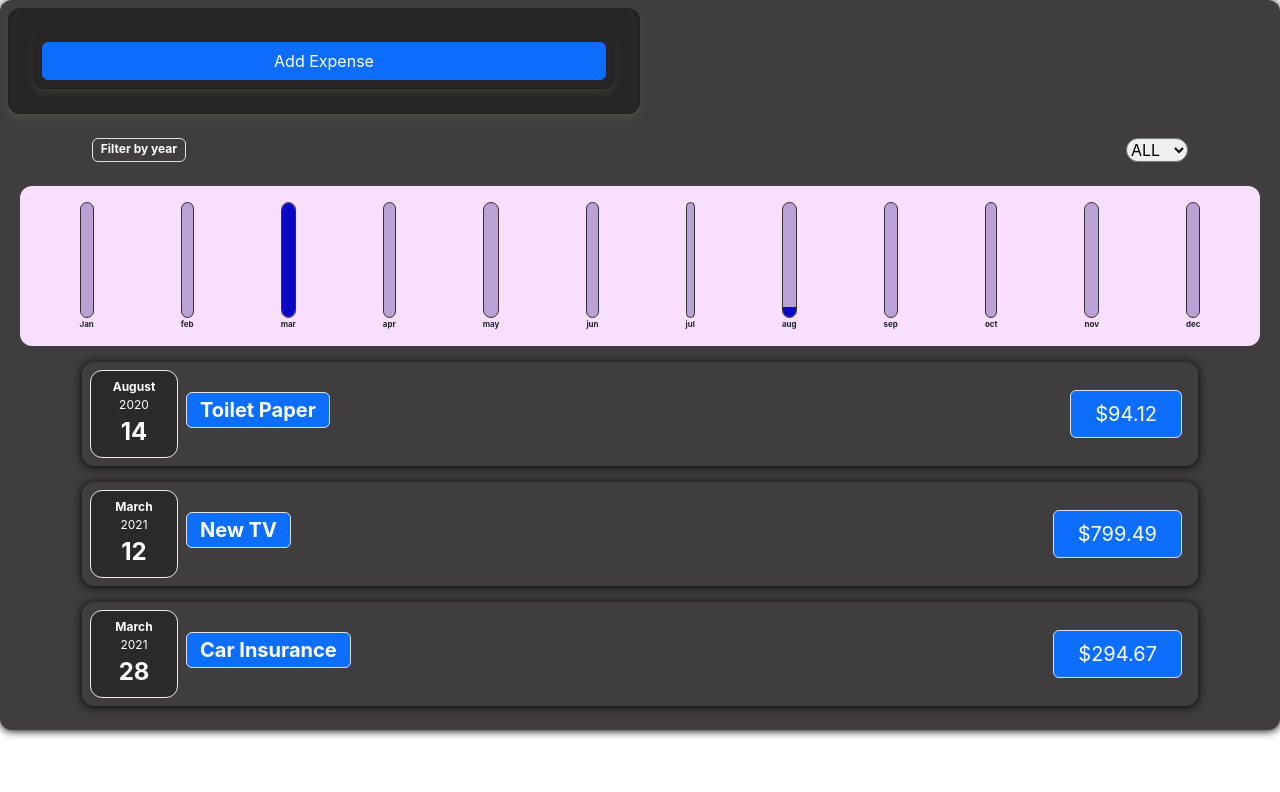
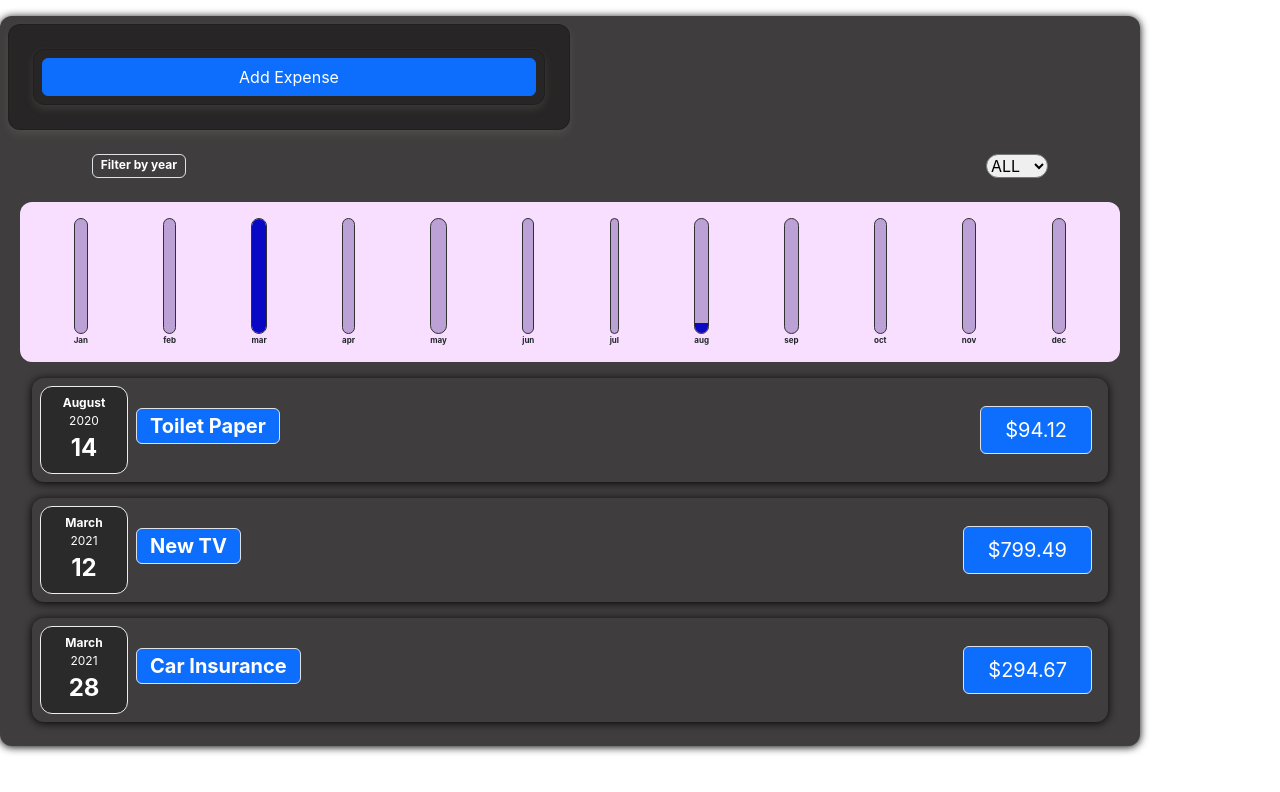
Before and after one commit to nikhilbawane8/expense-tracker, a React (Create React App) app: page / in a window 1280 px wide. Shown: the top 792 px of the page. Built offline with nearby package versions, Linux system fonts and the light colour scheme.

Commit message:
final draft

```diff
--- a/src/App.js
+++ b/src/App.js
@@ -36,7 +36,7 @@ function App(props) {
     });
   };
   return (
-    <div className=" row m-0 expense-item">
+    <div className="container row  expense-item">
       <NewExpense onAddExpense={addExpenseHandler} />
       <Expenses items={expenses} />
     </div>
```
